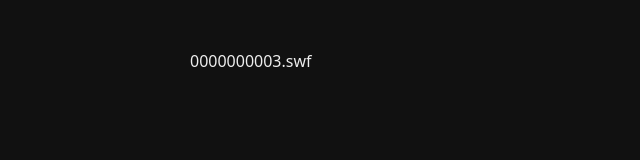
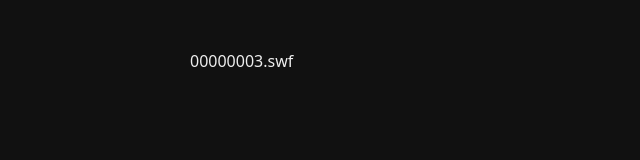
Before and after one commit to Matiasksp/Simulador-de-Avarias-Intel, a plain HTML site: page index.html in a window 1280 px wide. Shown: the full height of the page, 0-640 px from the left. Drawn offline with Linux system fonts and the light colour scheme.

Commit message:
Update index.html

```diff
--- a/index.html
+++ b/index.html
@@ -34,7 +34,7 @@
     <!-- Método recomendado: <ruffle-player> -->
     <ruffle-player class="rf-container" autoplay>
       <!-- Nome exato do SWF principal -->
-      0000000003.swf
+      00000003.swf
     </ruffle-player>
   </div>
 
```
